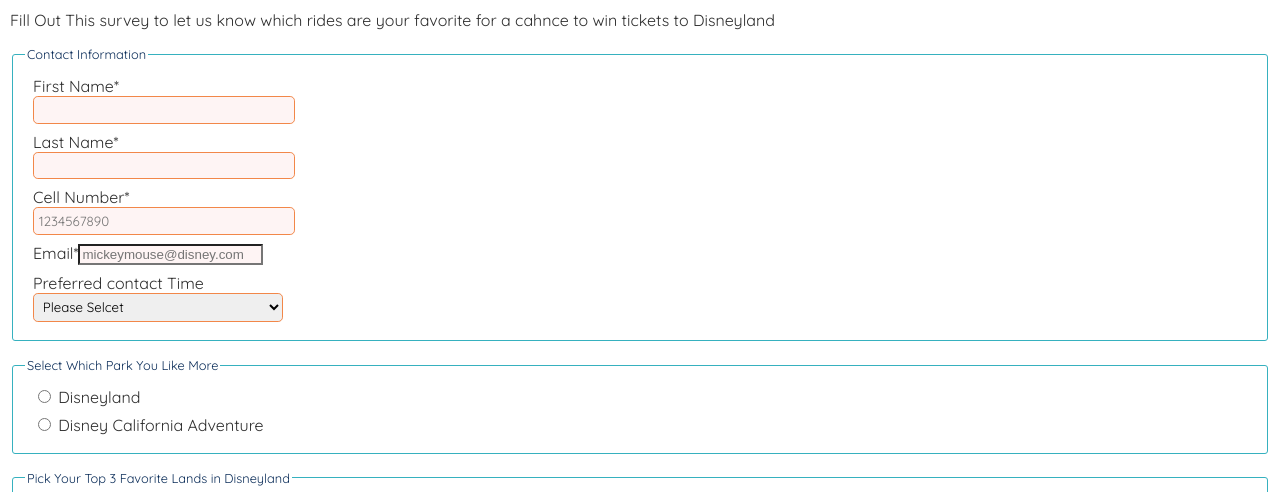
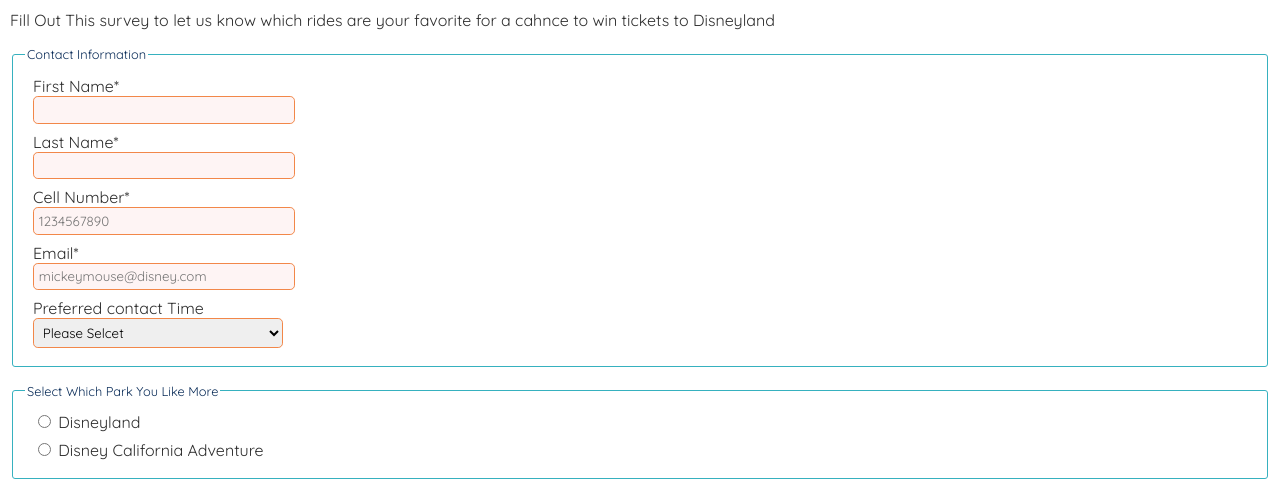
Before and after one commit to 10961210/dwdd1600, a plain HTML site: page 06form/prize.html in a window 1280 px wide. Shown: the part 287-779 px from the top of the page. Drawn offline with Linux system fonts and the light colour scheme.

Commit message:
fixed Assignment 6 complete

```diff
--- a/06form/disney.css
+++ b/06form/disney.css
@@ -146,10 +146,10 @@
 .mySurvey label {
     margin: .5rem;
 }
-.mySurvey label, .mySurvey select, .mySurvey [type=text], .mySurvey [type=tel], .mySurvey textarea {
+.mySurvey label, .mySurvey select, .mySurvey [type=text], .mySurvey [type=tel], .mySurvey [type=email], .mySurvey textarea {
     display: block;
 }
-.mySurvey [type=text], .mySurvey [type=tel], .mySurvey select, .mySurvey textarea {
+.mySurvey [type=text], .mySurvey [type=tel], .mySurvey [type=email], .mySurvey select, .mySurvey textarea {
     border: solid 1px #f28749;
     padding: .3rem;
     width: 250px;
```
